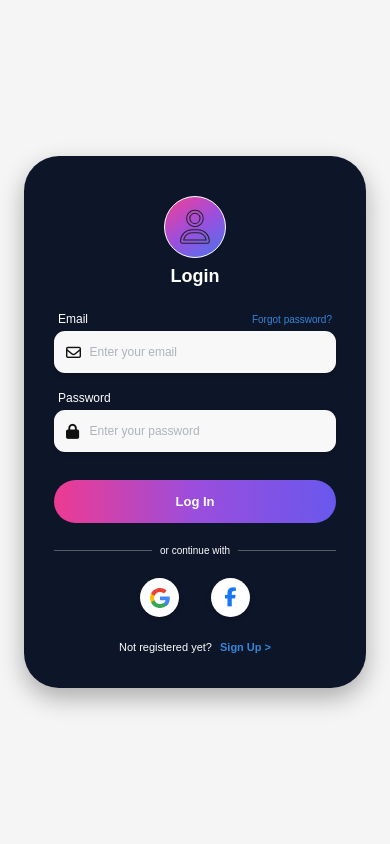
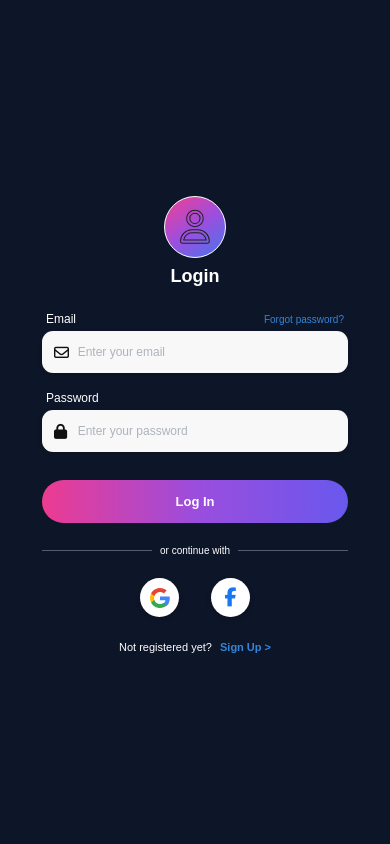
Before and after one commit to Jung-Bin448/The_avengers, a PHP site: page / in a window 390 px wide. Run offline with PHP 8.4, Linux system fonts and the light colour scheme.

Commit message:
Fix mobile screen background color to match dark theme

```diff
--- a/src/assests/css/style.css
+++ b/src/assests/css/style.css
@@ -11,7 +11,7 @@ GENERAL
 
 body {
     min-height: 100vh;
-    background-color: #f5f5f5;
+    background-color: #0d1528; /* Changed from light gray to match dark theme */
     display: flex;
     justify-content: center;
     align-items: center;
@@ -24,13 +24,12 @@ CONTAINER
 
 .login-container {
     width: 100%;
-    max-width: 342px;
+    max-width: 380px;
     min-height: auto;
     background-color: #0d1528;
     border-radius: 35px;
     padding: 40px 30px 35px;
     color: white;
-    box-shadow: 0 10px 25px rgba(0, 0, 0, 0.3);
 }
 
 /* =========================
```
